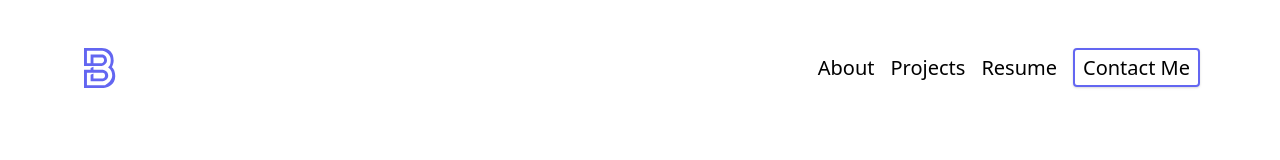
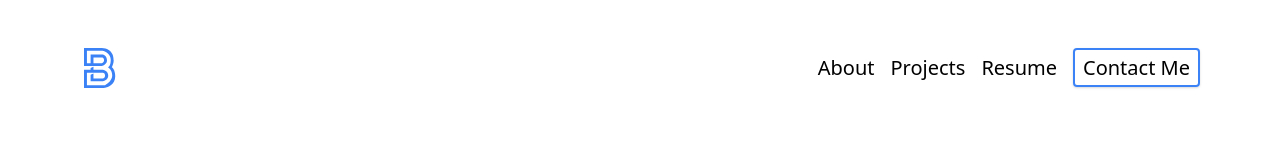
Before and after one commit to brendenmoore/portfolio, a Gatsby site: page / in a window 1280 px wide. Shown: the top 160 px of the page. Built offline with nearby package versions, Linux system fonts and the light colour scheme; Gatsby itself is replaced by a stand-in of ours.

Commit message:
change theme color

```diff
--- a/src/components/Navbar.js
+++ b/src/components/Navbar.js
@@ -16,7 +16,7 @@ const Navbar = () => {
             fill-rule="evenodd"
             clip-rule="evenodd"
             d="M0 0V22.551H22.2232C24.432 22.1088 28.829 20.0612 28.7475 15.4082C28.6659 10.7551 25.3155 8.70748 23.6504 8.26531H8.25726V19.0816H3.66989V3.46939H23.0388C26.5048 4.2517 33.4368 7.57143 33.4368 14.5918C33.4368 22.6912 30.2238 24.0106 29.8088 24.0856C30.325 24.2435 35.2717 27.2645 35.2717 34.4898C35.2717 40.5306 29.2912 44.966 26.3009 46.4286H3.66989V30.9184H23.6504C24.5339 30.9524 26.3009 31.7143 26.3009 34.4898C26.3009 37.2653 24.5339 38.1633 23.6504 38.2653H11.8252V31.9388L8.25726 33.4694V41.6327H23.6504C25.8591 41.3265 30.2766 39.4694 30.2766 34.4898C30.2766 29.5102 25.8591 27.585 23.6504 27.2449H11.8252V23.5714L8.25726 25.102V27.2449H0V50H24.364C29.2572 49.6259 39.0436 46.1429 39.0436 35.2041C39.1115 32.517 38.3504 26.5306 34.762 24.0816C35.6115 22.619 37.2698 18.8367 37.1067 15.4082C36.9028 11.1224 36.1892 0.918367 22.2232 0H0ZM11.8252 19.0816V11.9388H23.0388C23.7184 12.1088 25.0776 13.0408 25.0776 15.4082C25.0776 17.7755 23.1747 18.8435 22.2232 19.0816H11.8252Z"
-            fill="rgb(99, 102, 241)"
+            fill="rgb(59, 130, 246)"
           />
         </svg>
 
@@ -26,7 +26,7 @@ const Navbar = () => {
           <Link to="/about">Resume</Link>
           <Link
             to="/contact"
-            className="border-2 border-indigo-500 px-2 py-1 rounded shadow"
+            className="border-2 border-blue-500 px-2 py-1 rounded shadow"
           >
             Contact Me
           </Link>
```
